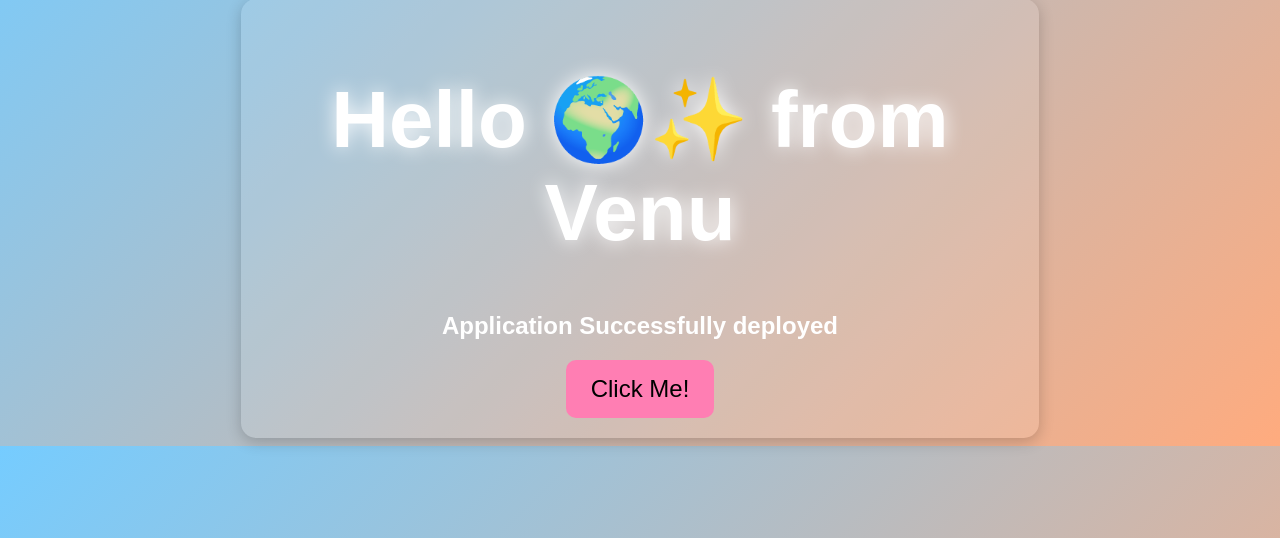
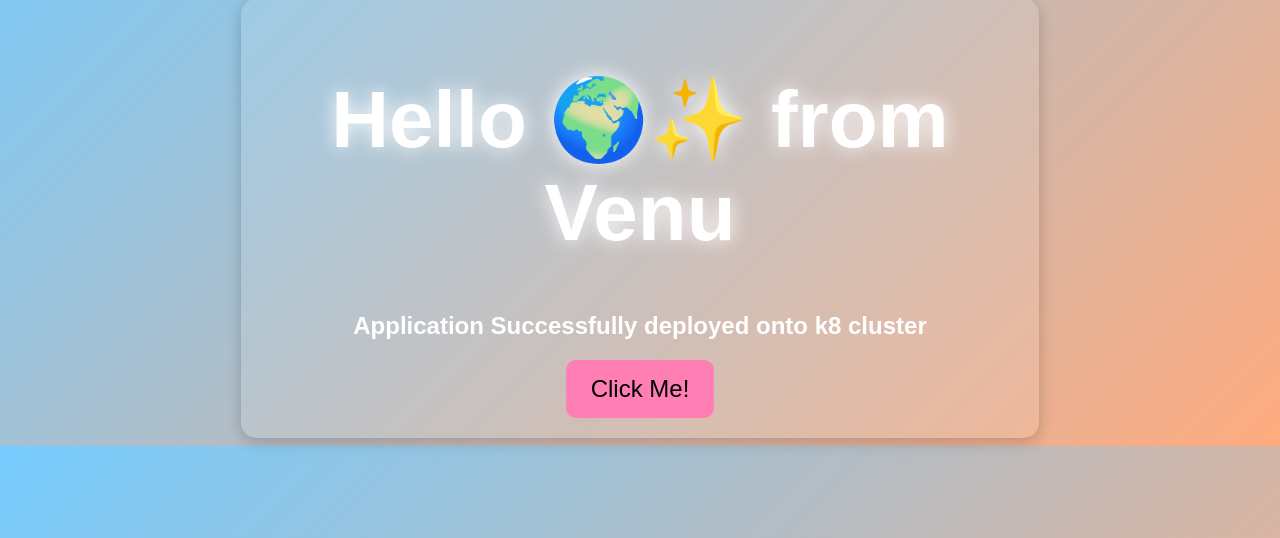
Before and after one commit to venugopalreddy1322/vproject-source-code, a Flask app: page / in a window 1280 px wide. Shown: the part 169-707 px from the top of the page. Run offline with Flask 3, Linux system fonts and the light colour scheme.

Commit message:
updates to project

```diff
--- a/templates/index.html
+++ b/templates/index.html
@@ -48,7 +48,7 @@
 <body>
     <div class="container">
         <h1>Hello 🌍✨ from Venu</h1>
-        <h2>Application Successfully deployed</h2>
+        <h2>Application Successfully deployed onto k8 cluster</h2>
         <button class="button" onclick="alert('Welcome to the Fascinating world of DevOps! 🚀')">Click Me!</button>
     </div>
 </body>
```
